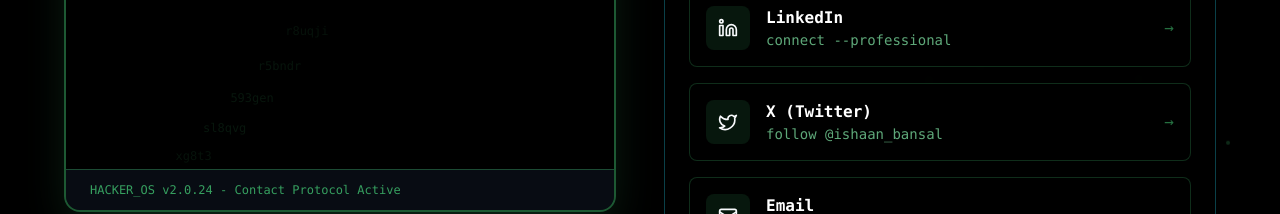
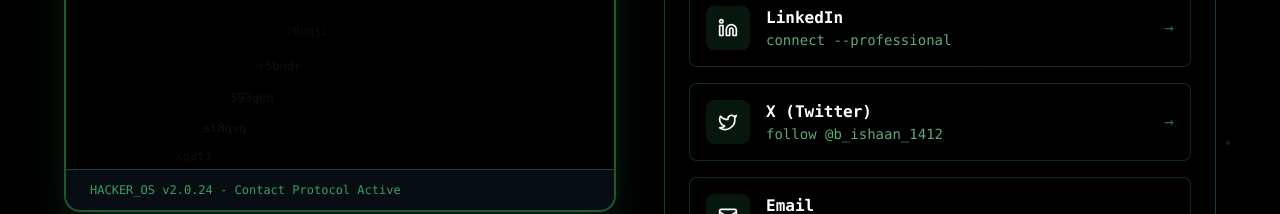
Before and after one commit to bansal-ishaan/Personal_Website, a Next.js app: page / in a window 1280 px wide. Shown: the part 8080-8294 px from the top of the page. Built offline with nearby package versions, Linux system fonts and the light colour scheme.

Commit message:
Update Twitter-Info
Username was wrong.

```diff
--- a/components/contact-section.jsx
+++ b/components/contact-section.jsx
@@ -105,9 +105,9 @@ export default function ContactSection() {
     },
     {
       icon: Twitter,
-      href: "https://twitter.com/ishaan_bansal",
+      href: "https://twitter.com/b_ishaan_1412",
       label: "X (Twitter)",
-      command: "follow @ishaan_bansal",
+      command: "follow @b_ishaan_1412",
       color: "hover:text-sky-400 hover:shadow-sky-400/25",
     },
     {
```
